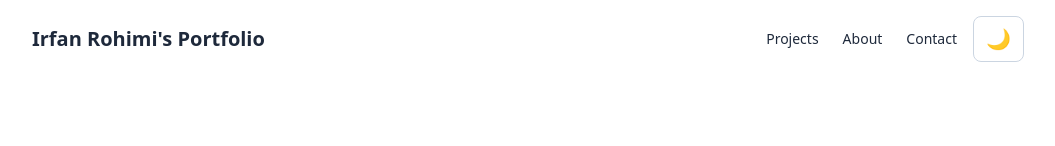
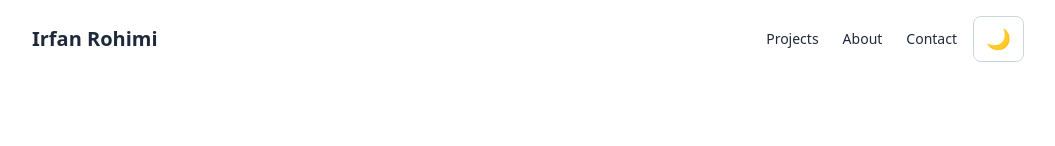
Before and after one commit to fzirfn/my-portfolio, a plain HTML site: page index.html in a window 1280 px wide. Shown: the top 146 px of the page, without its empty margins (112-1167 px from the left). Drawn offline with nearby package versions, Linux system fonts and the light colour scheme.

Commit message:
Initial commit

```diff
--- a/index.html
+++ b/index.html
@@ -36,7 +36,7 @@
   <!-- NAV -->
   <header class="fixed w-full z-40 backdrop-blur-sm bg-white/80 dark:bg-black/80">
     <nav class="max-w-5xl mx-auto p-4 flex items-center justify-between">
-      <a href="#hero" class="text-xl font-semibold">Irfan Rohimi's Portfolio</a>
+      <a href="#hero" class="text-xl font-semibold">Irfan Rohimi</a>
       <div class="flex items-center gap-4">
         <ul class="hidden md:flex gap-6 items-center text-sm">
           <li><a href="#projects" class="hover:underline">Projects</a></li>
```
